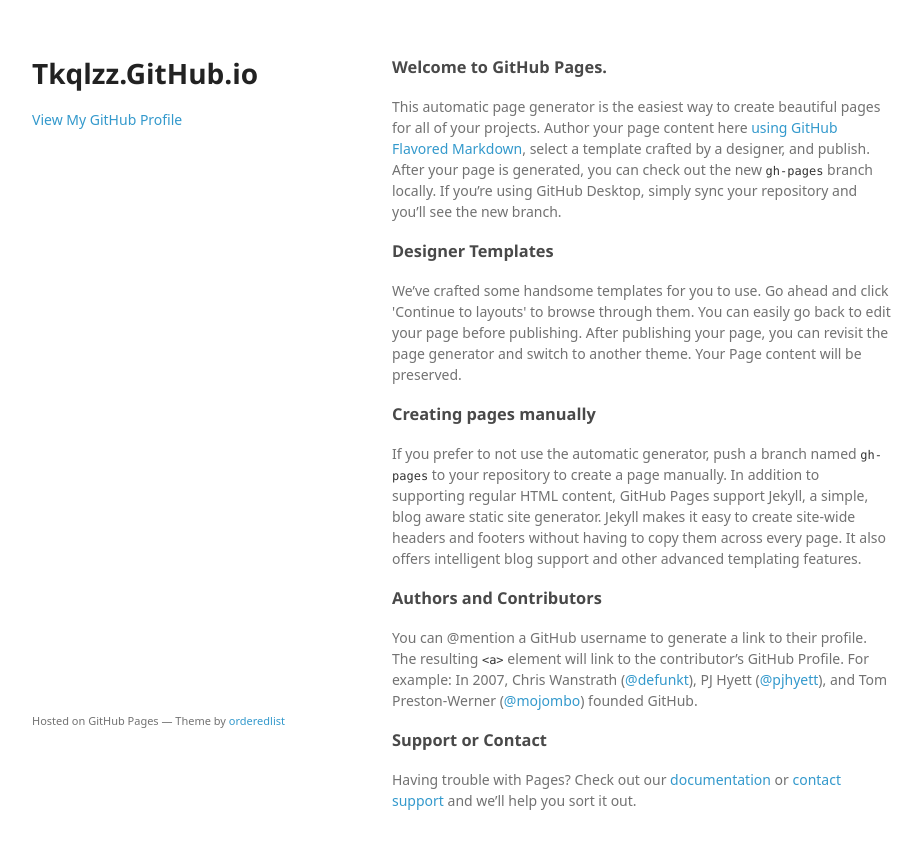
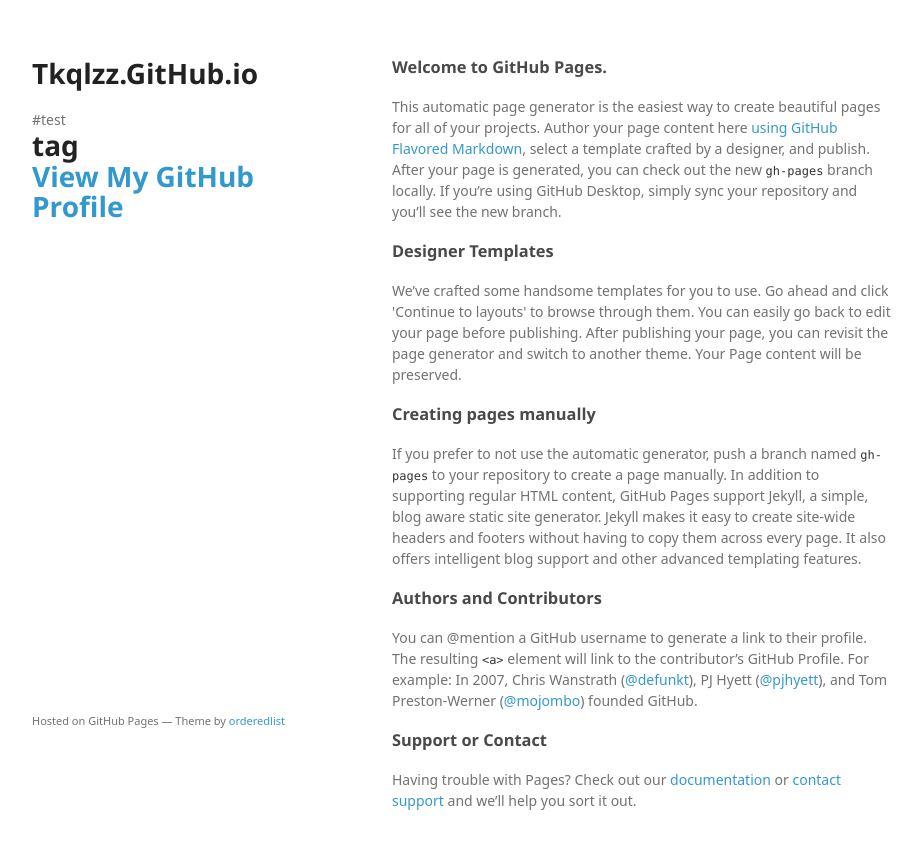
Before and after one commit to tkqlzz/tkqlzz.github.io, a plain HTML site: page index.html in a window 1280 px wide. Shown: the whole page, without its empty margins (178-1100 px from the left). Drawn offline with Linux system fonts and the light colour scheme; a web font is replaced by a local one.

Commit message:
Update index.html

```diff
--- a/index.html
+++ b/index.html
@@ -17,7 +17,7 @@
       <header>
         <h1>Tkqlzz.GitHub.io</h1>
         <p></p>
-
+        #test<h1>tag
 
         <p class="view"><a href="https://github.com/tkqlzz">View My GitHub Profile</a></p>
 
```
